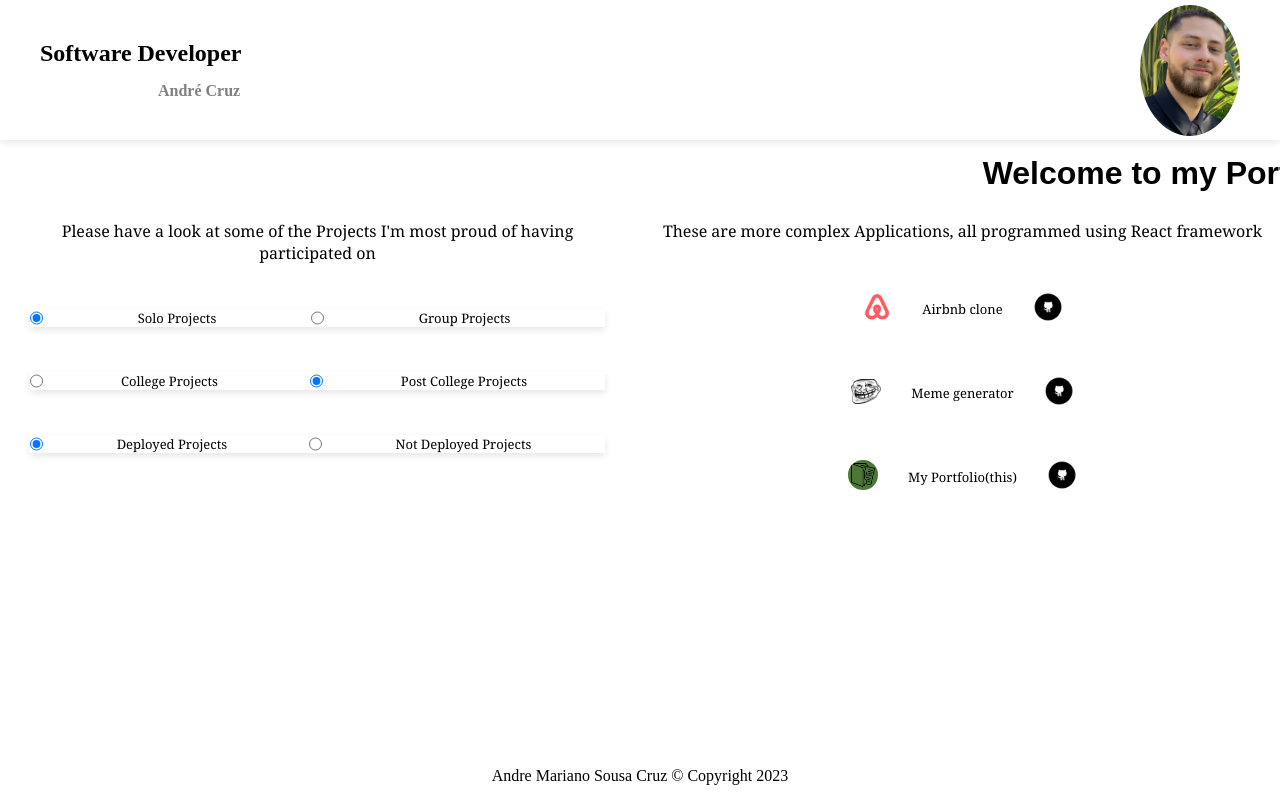
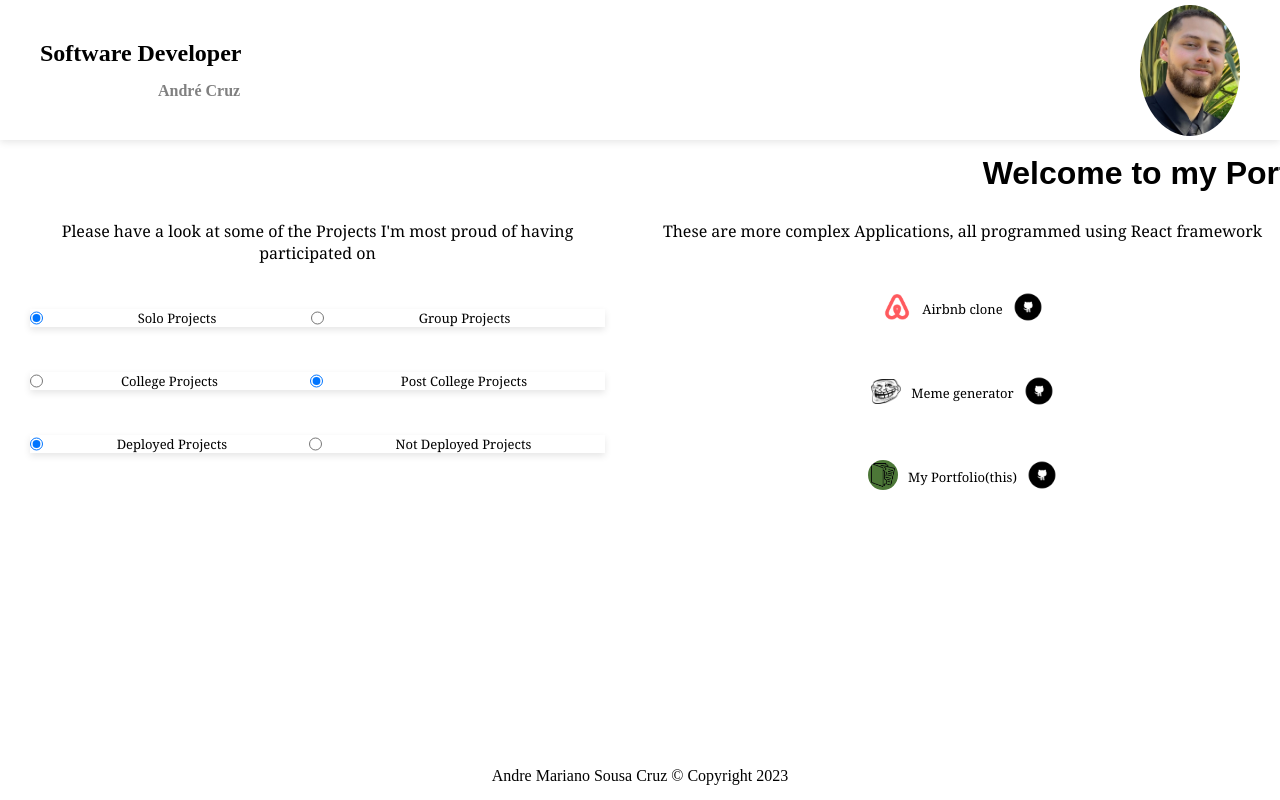
Before and after one commit to andremscruz/my-portfolio, a React (Create React App) app: page / in a window 1280 px wide. Built offline with nearby package versions, Linux system fonts and the light colour scheme.

Commit message:
Update Main.css

```diff
--- a/src/css/Main.css
+++ b/src/css/Main.css
@@ -18,6 +18,7 @@
     position: relative;
 }
 .main--content{
+    width: 100%;
     font-family: Georgia, 'Times New Roman', Times, serif;
     display: grid;
     grid-template-rows: 40px 40px;
@@ -30,12 +31,12 @@
     display: flex;
     flex-direction: column;
     margin-top: 80px;
-    margin-left: 15px;
-    margin-right: 15px;
+    object-fit: contain;
+
 }
 a{
-    margin-left: 30px;
-    margin-right: 30px;
+    margin-left: 10px;
+    margin-right: 10px;
 }
 .img{
     max-width: 30px;
```
